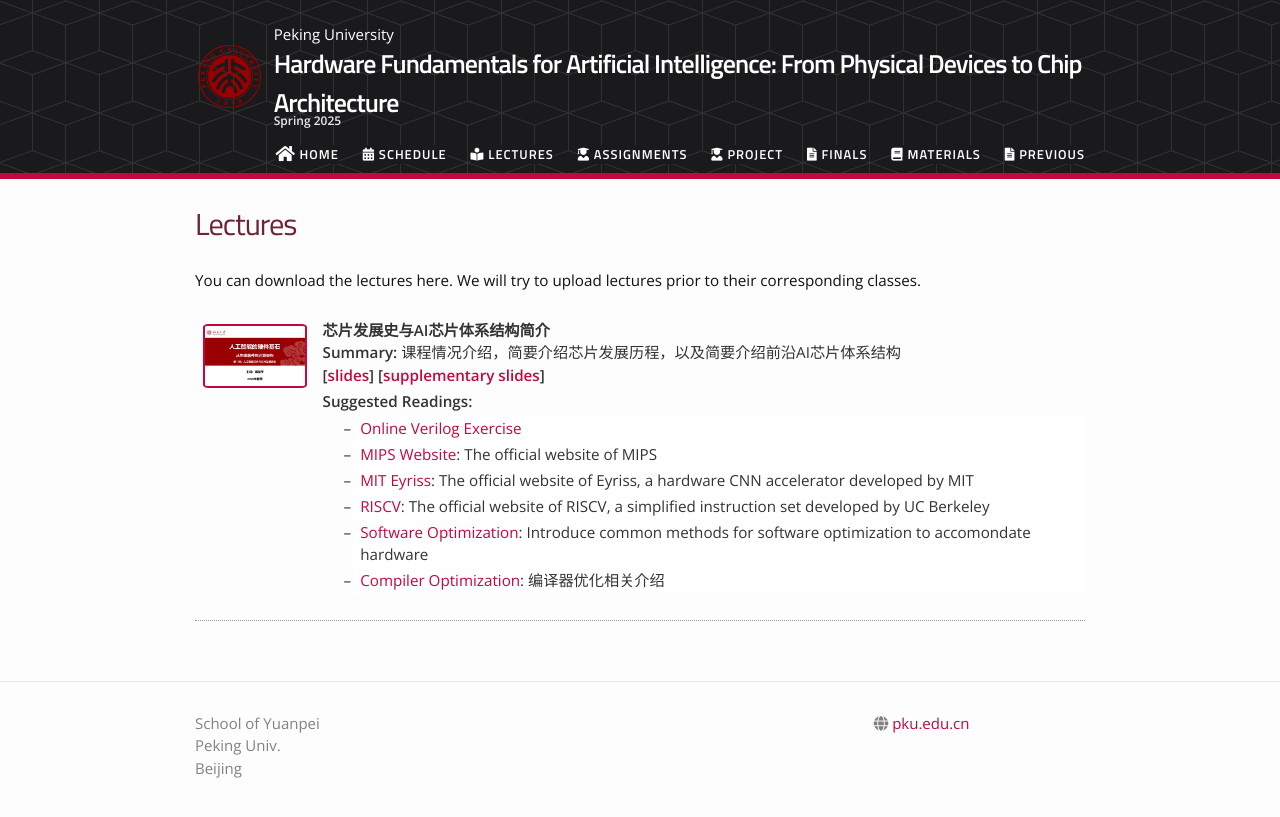
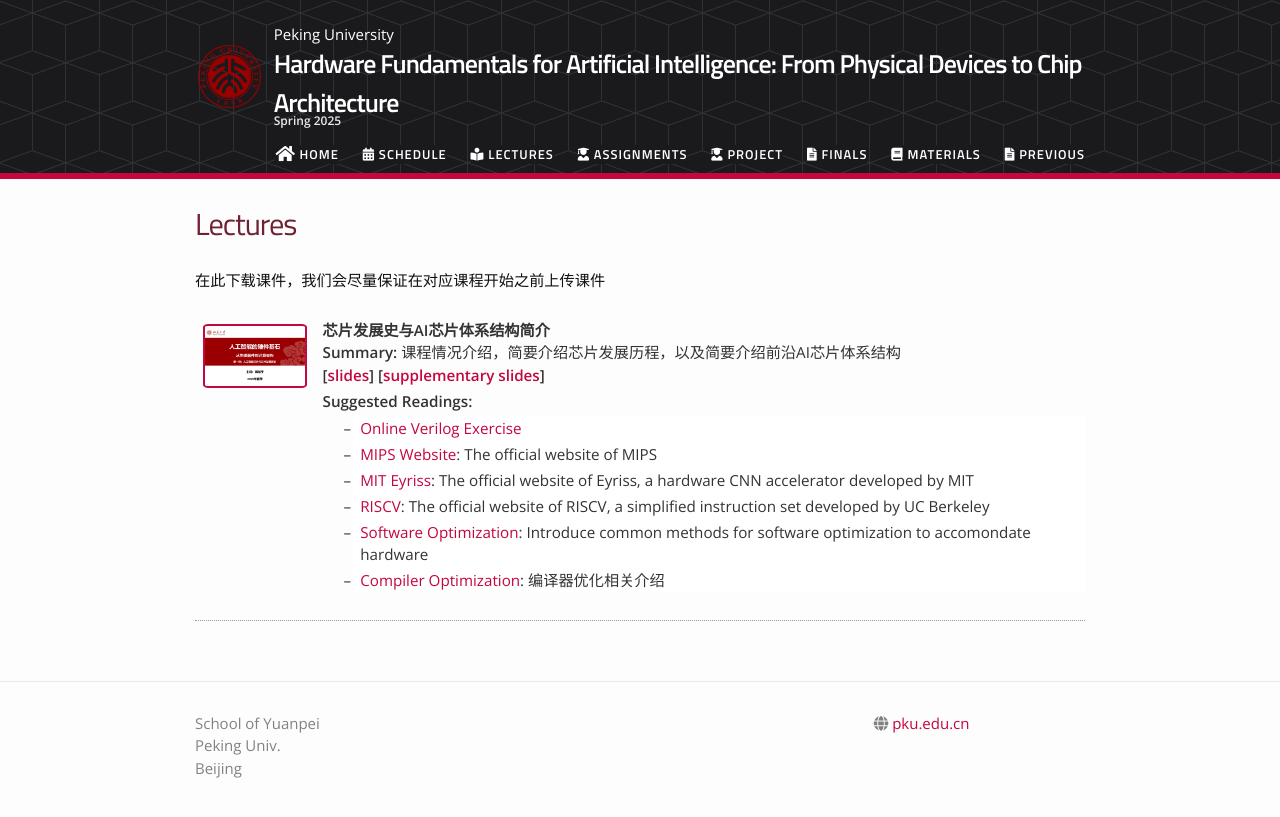
Before and after one commit to AIArchPKU/2025Spring, a Jekyll site: the page built from lectures.md, in a window 1280 px wide. Shown: the top 817 px of the page. Built offline with Jekyll 4.4.1, drawn with Linux system fonts in a browser that asks for light colours; nearby versions of some CDN libraries.

Commit message:
Update lectures.md

```diff
--- a/lectures.md
+++ b/lectures.md
@@ -3,4 +3,4 @@
 title: Lectures
 permalink: /lectures/
 ---
-You can download the lectures here. We will try to upload lectures prior to their corresponding classes.
+在此下载课件，我们会尽量保证在对应课程开始之前上传课件
```
